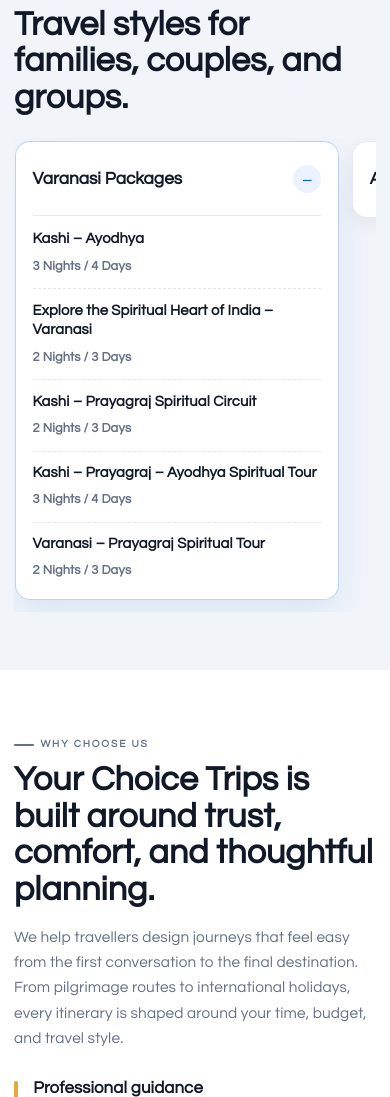
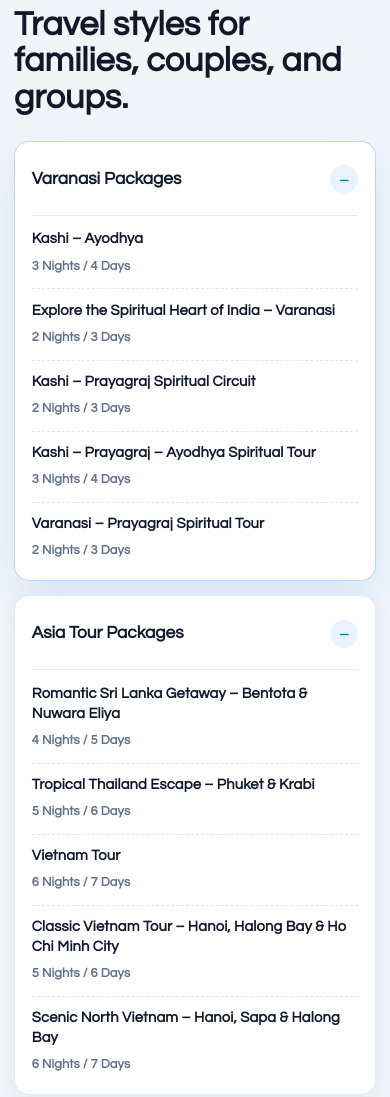
Before and after one commit to kanishkutsav/your-choice-trips, a website: page index.html in a window 390 px wide. Shown: the part 3980-5077 px from the top of the page. Drawn offline with Linux system fonts and the light colour scheme.

Commit message:
Make mobile tour packages fully expanded and vertically stacked

```diff
--- a/styles.css
+++ b/styles.css
@@ -1609,3 +1609,51 @@ body {
     grid-auto-columns: 94%;
   }
 }
+
+
+/* Mobile package cards: show every package vertically, fully expanded */
+@media (max-width: 640px) {
+  .package-carousel {
+    display: grid;
+    grid-auto-flow: row;
+    grid-auto-columns: auto;
+    grid-template-columns: 1fr;
+    gap: 0.9rem;
+    width: 100%;
+    overflow-x: visible;
+    overflow-y: visible;
+    padding: 0.15rem 0 0.5rem;
+    scroll-snap-type: none;
+  }
+
+  .package-group {
+    width: 100%;
+    min-width: 0;
+    min-height: 0;
+    align-self: stretch;
+    scroll-snap-align: none;
+  }
+
+  .package-card-trigger {
+    cursor: default;
+    pointer-events: none;
+  }
+
+  .package-card-trigger::after {
+    content: '−';
+  }
+
+  .package-list,
+  .package-card.is-active .package-list {
+    display: grid;
+  }
+
+  .package-list {
+    max-height: none;
+    overflow: visible;
+  }
+
+  .package-list li:last-child {
+    padding-bottom: 0;
+  }
+}
```
